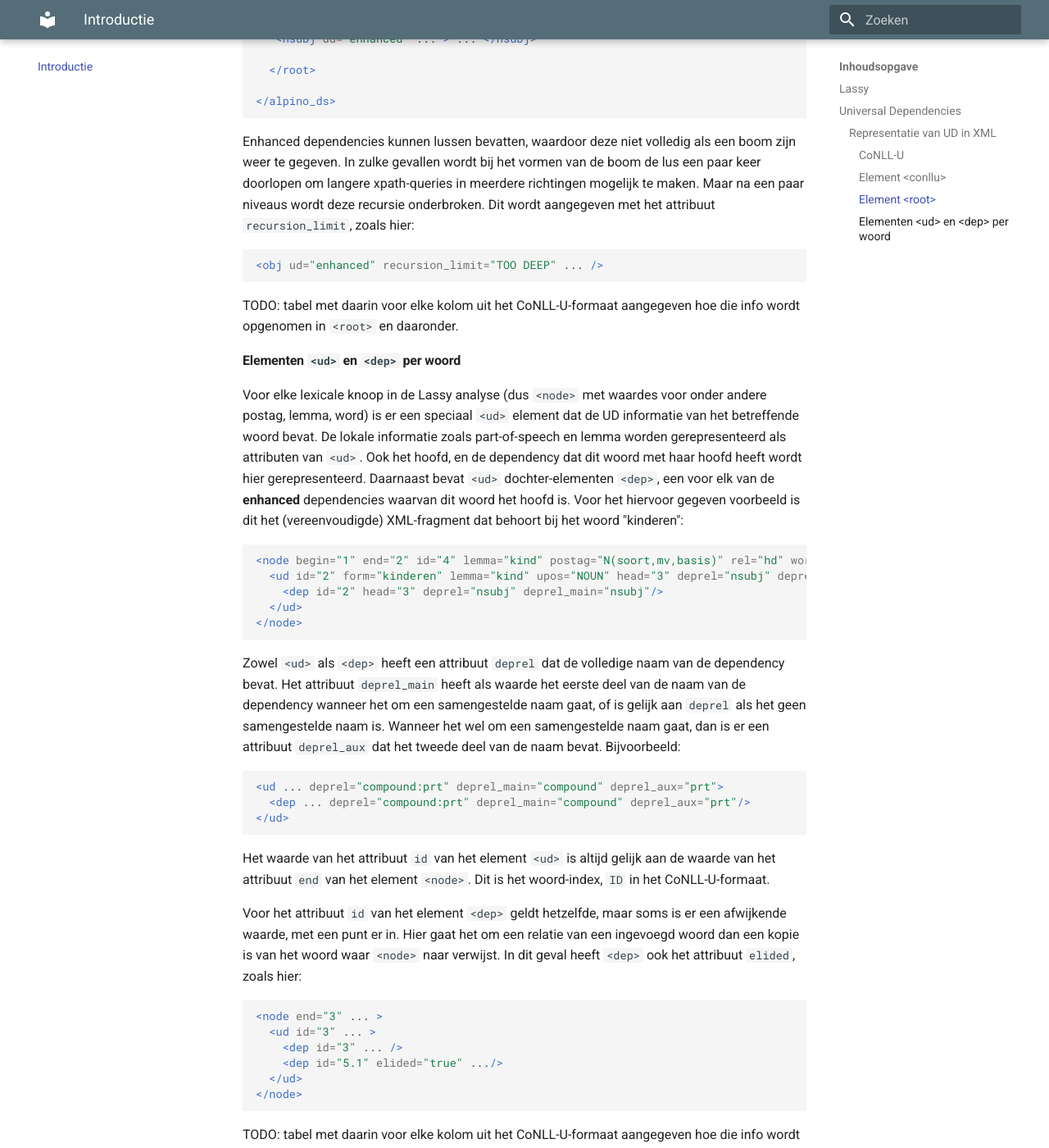
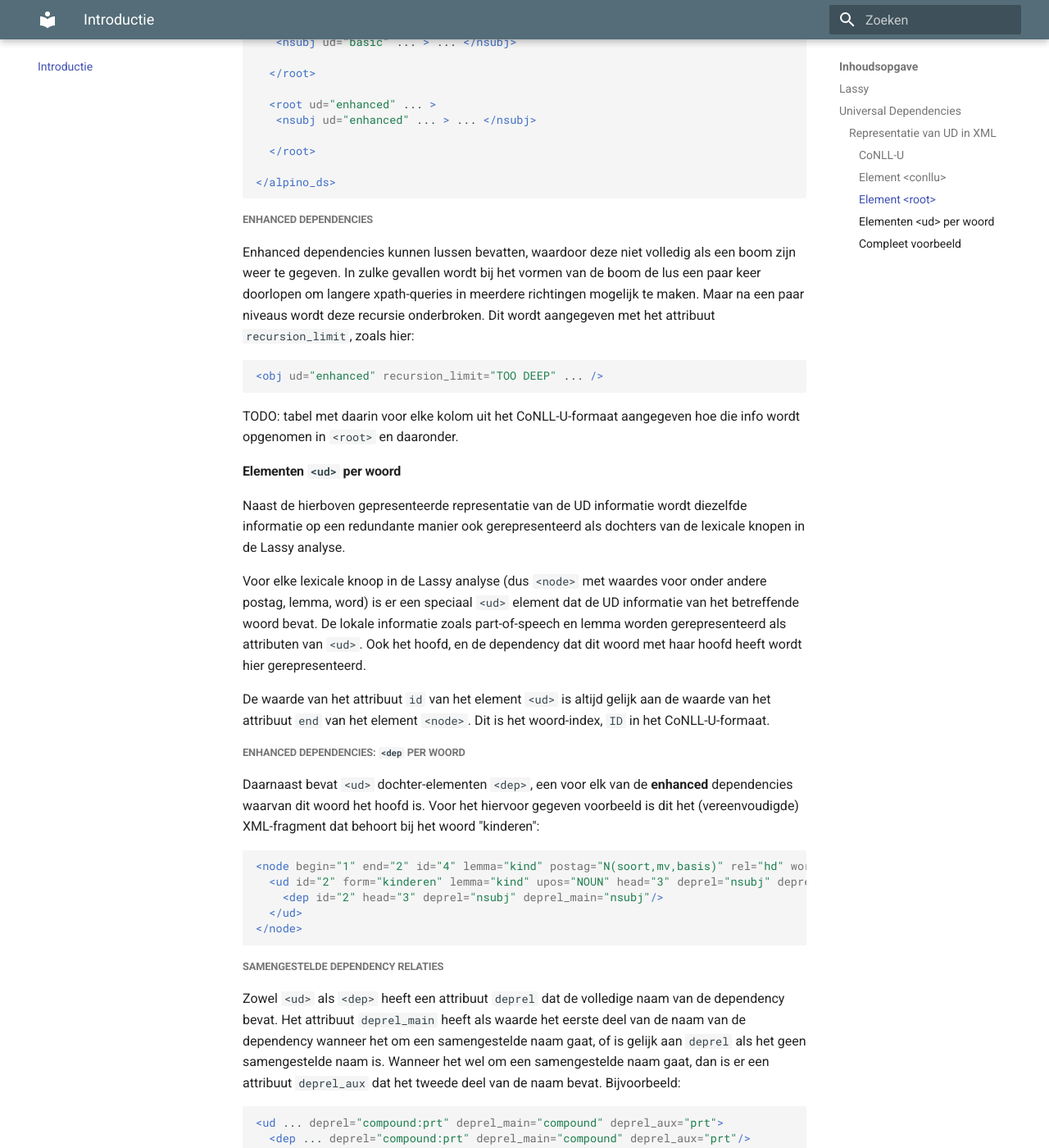
Before and after one commit to rug-compling/alud-docs, an MkDocs documentation site: the page built from docs/index.md, in a window 1280 px wide and 1400 px high, scrolled down 2014 px. Shown: the whole window at 82% size. Built offline with MkDocs 1.6.1 and Material for MkDocs 9.7.7, drawn with Linux system fonts in a browser that asks for light colours; some of the changed text lies outside the part shown.

Commit message:
Update index.md

````diff
--- a/docs/index.md
+++ b/docs/index.md
@@ -29,15 +29,17 @@ De informatie wordt op drie plaatsen gerepresenteerd:
 
 #### CoNLL-U
 
-De representatie volgt [deze standaarden voor CoNLLL-U](https://universaldependencies.org/format.html)
+De representatie volgt [deze standaarden voor CoNLL-U](https://universaldependencies.org/format.html)
 
 #### Element `<conllu>`
 
+Het conllu formaat wordt ingebed in de XML binnen het element `<conllu>`.
+Dit element heeft een aantal attributen: status, auto error.
 TODO: status, auto, error
 
 #### Element `<root>`
 
-De UD informatie word gerepresenteerd met het element `<root>` (twee
+De UD informatie wordt in een makkelijk doorzoekbare vorm gerepresenteerd met het element `<root>` (twee
 keer, zie beneden), als
 dochter van `<alpino_ds>`. Deze `<root>` dochter heeft een
 boom-structuur waarbij steeds voor elke dependency waar dit woord het
@@ -66,6 +68,8 @@ leesbaarheid):
   </root>
 ```
 
+##### Samengestelde dependency relaties
+
 Elk element bevat het attribuut `deprel` waarvan de waarde vaak gelijk
 is aan de naam van het element. Maar soms gaat het om een dependency
 met een samengestelde naam, zoals `conj:en`. In dit geval heeft het
@@ -77,10 +81,11 @@ attribuut `deprel` de volledige naam, en is er een attribuut
 <conj deprel="conj:en" deprel_aux="en" ... >
 ```
 
+##### Basic en enhanced dependencies
+
 Het hoofd-element `<alpino_ds>` heeft twee keer een `<root>` als dochter.
 
-Onder
-de eerste `<root>` worden de basic dependency-relaties
+Onder de eerste `<root>` worden de basic dependency-relaties
 gerepresenteerd (gebaseerd op de kolommen `HEAD` en `DEPREL` in het
 CoNLL-U-formaat). Elk element heeft hier het attribuut `ud="basic"`.
 
@@ -104,6 +109,7 @@ CoNLL-U-formaat).  Elk element heeft hier het attribuut `ud="enhanced"`.
 </alpino_ds>
 ```
 
+##### Enhanced dependencies
 
 Enhanced dependencies kunnen lussen bevatten, waardoor deze niet
 volledig als een boom zijn weer te gegeven. In zulke gevallen wordt bij het
@@ -119,15 +125,26 @@ deze recursie onderbroken. Dit wordt aangegeven met het attribuut
 TODO: tabel met daarin voor elke kolom uit het CoNLL-U-formaat
 aangegeven hoe die info wordt opgenomen in `<root>` en daaronder.
 
-#### Elementen `<ud>` en `<dep>` per woord
+#### Elementen `<ud>` per woord
+
+Naast de hierboven gepresenteerde representatie van de UD informatie wordt
+diezelfde informatie op een redundante manier ook gerepresenteerd als
+dochters van de lexicale knopen in de Lassy analyse.
 
 Voor elke lexicale knoop in de Lassy analyse (dus `<node>` met waardes
 voor onder andere postag, lemma, word) is er een speciaal `<ud>`
 element dat de UD informatie van het betreffende woord bevat. De
 lokale informatie zoals part-of-speech en lemma worden gerepresenteerd
 als attributen van `<ud>`. Ook het hoofd, en de dependency dat dit
-woord met haar hoofd heeft wordt hier gerepresenteerd. Daarnaast bevat
-`<ud>` dochter-elementen `<dep>`, een voor elk van de **enhanced** dependencies waarvan dit woord
+woord met haar hoofd heeft wordt hier gerepresenteerd.
+
+De waarde van het attribuut `id` van het element `<ud>` is altijd
+gelijk aan de waarde van het attribuut `end` van het element `<node>`.
+Dit is het woord-index, `ID` in het CoNLL-U-formaat.
+
+##### Enhanced dependencies: `<dep` per woord
+
+Daarnaast bevat `<ud>` dochter-elementen `<dep>`, een voor elk van de **enhanced** dependencies waarvan dit woord
 het hoofd is.  Voor het hiervoor
 gegeven voorbeeld is dit het (vereenvoudigde) XML-fragment dat behoort
 bij het woord "kinderen":
@@ -140,6 +157,8 @@ bij het woord "kinderen":
   </ud>
 </node>
 ```
+
+##### Samengestelde dependency relaties
 
 Zowel `<ud>` als `<dep>` heeft een attribuut `deprel` dat de
 volledige naam van de dependency bevat. Het attribuut `deprel_main` heeft als waarde
@@ -155,9 +174,9 @@ bevat. Bijvoorbeeld:
 </ud>
 ```
 
-Het waarde van het attribuut `id` van het element `<ud>` is altijd
-gelijk aan de waarde van het attribuut `end` van het element `<node>`.
-Dit is het woord-index, `ID` in het CoNLL-U-formaat.
+
+
+##### Ingevoegde woorden in enhanced dependencies
 
 Voor het attribuut `id` van het element `<dep>` geldt hetzelfde, maar
 soms is er een afwijkende waarde, met een punt er in. Hier gaat het om
@@ -178,7 +197,7 @@ TODO: tabel met daarin voor elke kolom uit het CoNLL-U-formaat
 aangegeven hoe die info wordt opgenomen in `<ud>` en `<dep>`.
 
 
-
+#### Compleet voorbeeld
 
 Alles tezamen wordt het volgende voorbeeld als volgt in XML gerepresenteerd:
 
````
Also changed, not shown: other parts of docs/index.md (+1 -1 lines).
